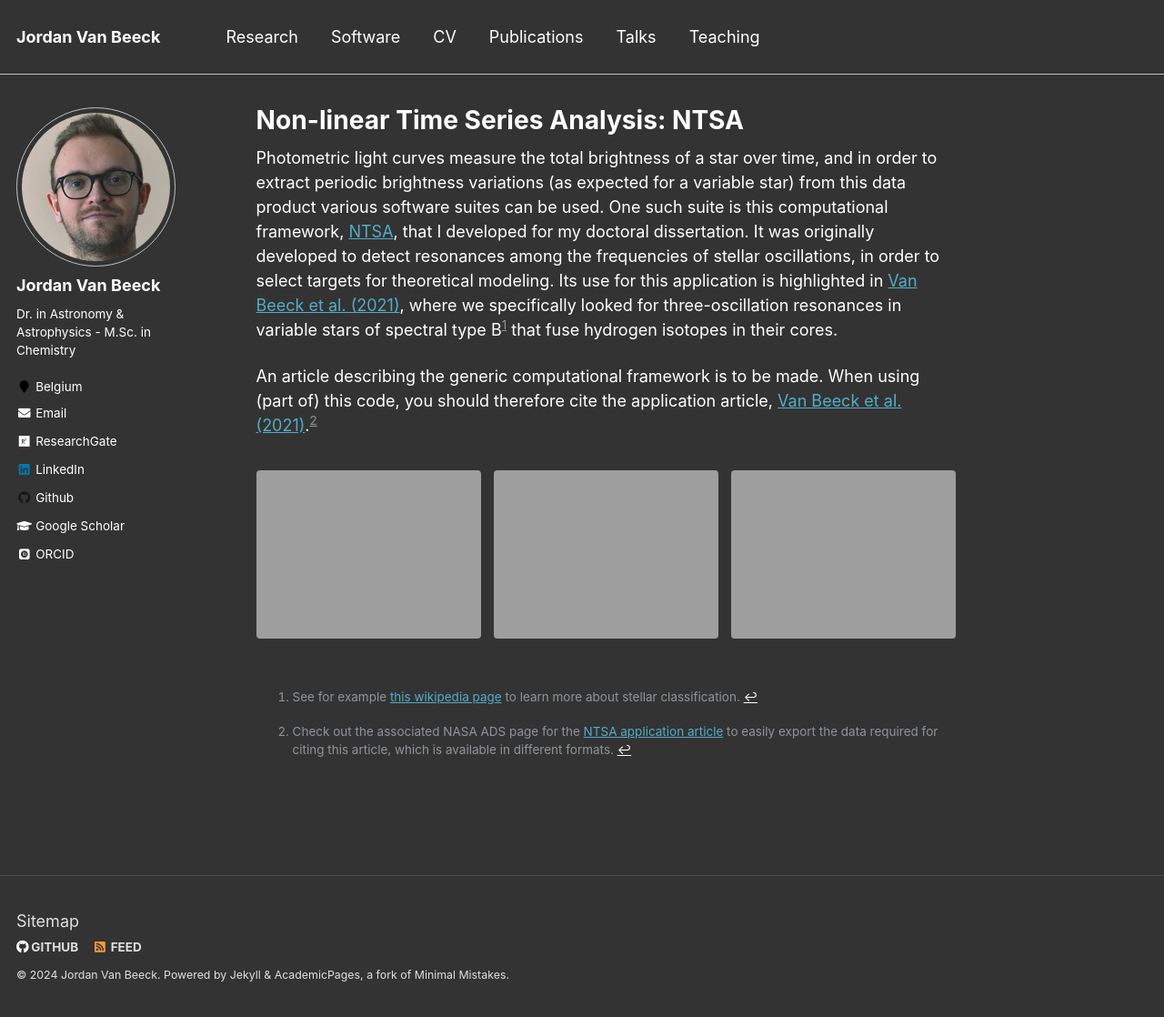
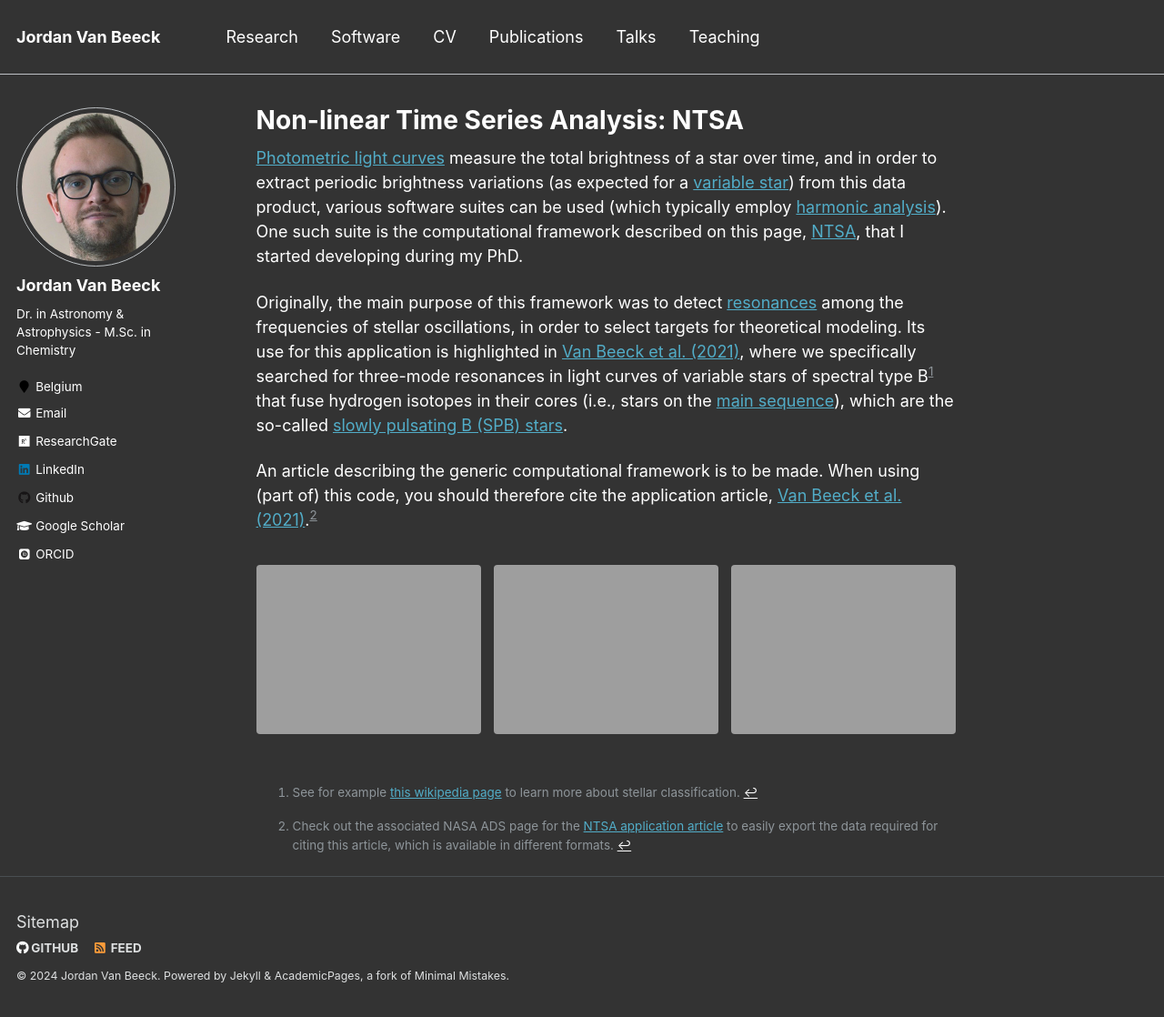
Before and after one commit to JVB11/jvb11.github.io, a Jekyll site: the page built from _software/NTSA.md, in a window 1280 px wide and 1118 px high. Shown: the whole window at 91% size. Built offline with Jekyll 4.4.1, drawn with Linux system fonts in a browser that asks for light colours; some web fonts are replaced.

Commit message:
small update to NTSA succinct description

```diff
--- a/_software/NTSA.md
+++ b/_software/NTSA.md
@@ -21,10 +21,11 @@ gallery:
       title: ""
 ---
 
-Photometric light curves measure the total brightness of a star over time, and in order to extract periodic brightness variations (as expected for a variable star) from this data product various software suites can be used.
-One such suite is this computational framework, [NTSA](https://github.com/JVB11/NTSA), that I developed for my doctoral dissertation.
-It was originally developed to detect resonances among the frequencies of stellar oscillations, in order to select targets for theoretical modeling.
-Its use for this application is highlighted in [Van Beeck et al. (2021)](https://www.aanda.org/articles/aa/full_html/2021/11/aa41572-21/aa41572-21.html), where we specifically looked for three-oscillation resonances in variable stars of spectral type B[^1] that fuse hydrogen isotopes in their cores.
+[Photometric light curves](https://en.wikipedia.org/wiki/Photometry_(astronomy)) measure the total brightness of a star over time, and in order to extract periodic brightness variations (as expected for a [variable star](https://en.wikipedia.org/wiki/Variable_star)) from this data product, various software suites can be used (which typically employ [harmonic analysis](https://en.wikipedia.org/wiki/Harmonic_analysis)).
+One such suite is the computational framework described on this page, [NTSA](https://github.com/JVB11/NTSA), that I started developing during my PhD.
+
+Originally, the main purpose of this framework was to detect [resonances](https://en.wikipedia.org/wiki/Resonance) among the frequencies of stellar oscillations, in order to select targets for theoretical modeling.
+Its use for this application is highlighted in [Van Beeck et al. (2021)](https://www.aanda.org/articles/aa/full_html/2021/11/aa41572-21/aa41572-21.html), where we specifically searched for three-mode resonances in light curves of variable stars of spectral type B[^1] that fuse hydrogen isotopes in their cores (i.e., stars on the [main sequence](https://en.wikipedia.org/wiki/Main_sequence)), which are the so-called [slowly pulsating B (SPB) stars](https://en.wikipedia.org/wiki/Slowly_pulsating_B-type_star).
 
 An article describing the generic computational framework is to be made.
 When using (part of) this code, you should therefore cite the application article, [Van Beeck et al. (2021)](https://www.aanda.org/articles/aa/full_html/2021/11/aa41572-21/aa41572-21.html).[^2]
```
